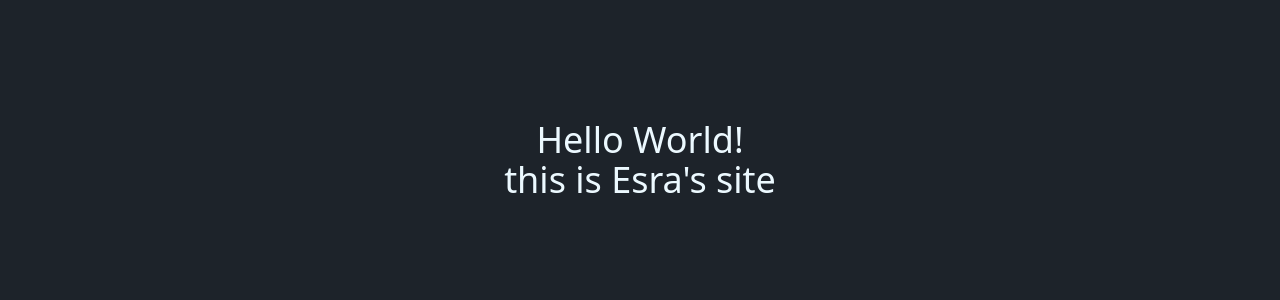
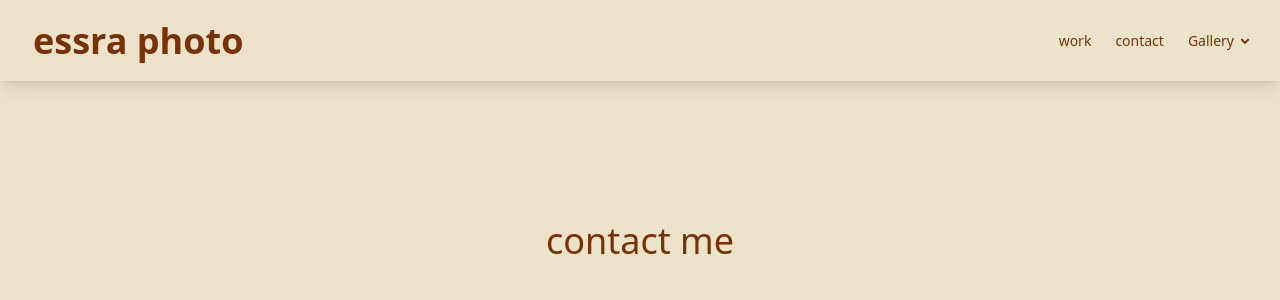
Before and after one commit to rvrutan/esra-photo, a React (Vite) app: page /contact in a window 1280 px wide. Shown: the top 300 px of the page. Built offline with nearby package versions, Linux system fonts and the light colour scheme.

Commit message:
navbar added, router installed

```diff
--- a/index.html
+++ b/index.html
@@ -1,5 +1,5 @@
 <!doctype html>
-<html lang="en" data-theme="dark">
+<html lang="en" data-theme="retro">
   <head>
     <meta charset="UTF-8" />
     <link rel="icon" type="image/svg+xml" href="/vite.svg" />
--- a/package.json
+++ b/package.json
@@ -13,6 +13,7 @@
     "@tailwindcss/vite": "^4.1.3",
     "react": "^19.0.0",
     "react-dom": "^19.0.0",
+    "react-router-dom": "^7.5.0",
     "tailwindcss": "^4.1.3"
   },
   "devDependencies": {
--- a/src/App.jsx
+++ b/src/App.jsx
@@ -1,16 +1,27 @@
-import { useState } from 'react'
-import reactLogo from './assets/react.svg'
-import viteLogo from '/vite.svg'
-import './App.css'
+import "./App.css";
+import Navbar from "./components/Navbar";
+import Work from "./pages/Work";
+import Contact from "./pages/Contact";
+import { BrowserRouter, Routes, Route } from "react-router-dom";
 
 function App() {
-  const [count, setCount] = useState(0)
-
   return (
-    <>
-<div class='grid place-content-center h-80 text-4xl text-center'>Hello World! <br/> this is Esra's site</div>
- </>
-  )
+    <BrowserRouter>
+      <Navbar />
+      <Routes>
+        <Route path="/work" element={<Work />} />
+        <Route path="/contact" element={<Contact />} />
+        <Route
+          path="/"
+          element={
+            <div className="grid place-content-center h-80 text-4xl text-center">
+              Photo's grid
+            </div>
+          }
+        />
+      </Routes>
+    </BrowserRouter>
+  );
 }
 
-export default App
+export default App;
--- a/src/components/Navbar.jsx
+++ b/src/components/Navbar.jsx
@@ -0,0 +1,31 @@
+import React from "react";
+import { Link } from "react-router-dom";
+
+function Navbar()  {
+  return (
+    <div className="navbar bg-base-100 shadow-lg p-4">
+      <div className="flex-1">
+        <a className="btn btn-ghost text-4xl"><Link to="/">essra photo</Link></a>
+      </div>
+      <div className="flex-none">
+        <ul className="menu menu-horizontal px-1">
+          <li><Link to="/work">work</Link></li>
+          <li><Link to="/contact">contact</Link></li>
+
+          <li>
+            <details>
+              <summary>Gallery</summary>
+              <ul className="bg-base-100 rounded-t-none p-2">
+                <li><a>personal</a></li>
+                <li><a>wedding</a></li>
+                <li><a>medical</a></li>
+              </ul>
+            </details>
+          </li>
+        </ul>
+      </div>
+    </div>
+  );
+};
+
+export default Navbar;
--- a/src/pages/Contact.jsx
+++ b/src/pages/Contact.jsx
@@ -0,0 +1,7 @@
+function Contact() {
+    return (
+        <div className="grid place-content-center h-80 text-4xl text-center"> contact me</div>
+    )
+}
+
+export default Contact;
--- /dev/null
+++ b/src/pages/Work.jsx
@@ -0,0 +1,7 @@
+function Work() {
+    return (
+        <div className="grid place-content-center h-80 text-4xl text-center">esra's work will be here</div>
+    )
+}
+
+export default Work;
```
Also changed, not shown: src/components/Work.jsx (deleted), src/pages/About.jsx (deleted), src/pages/Gallery.jsx (deleted), src/pages/Medical.jsx (added), src/pages/Personal.jsx (added), src/pages/Wedding.jsx (added), 1 other file (tests, documents, lock files or other folders).
